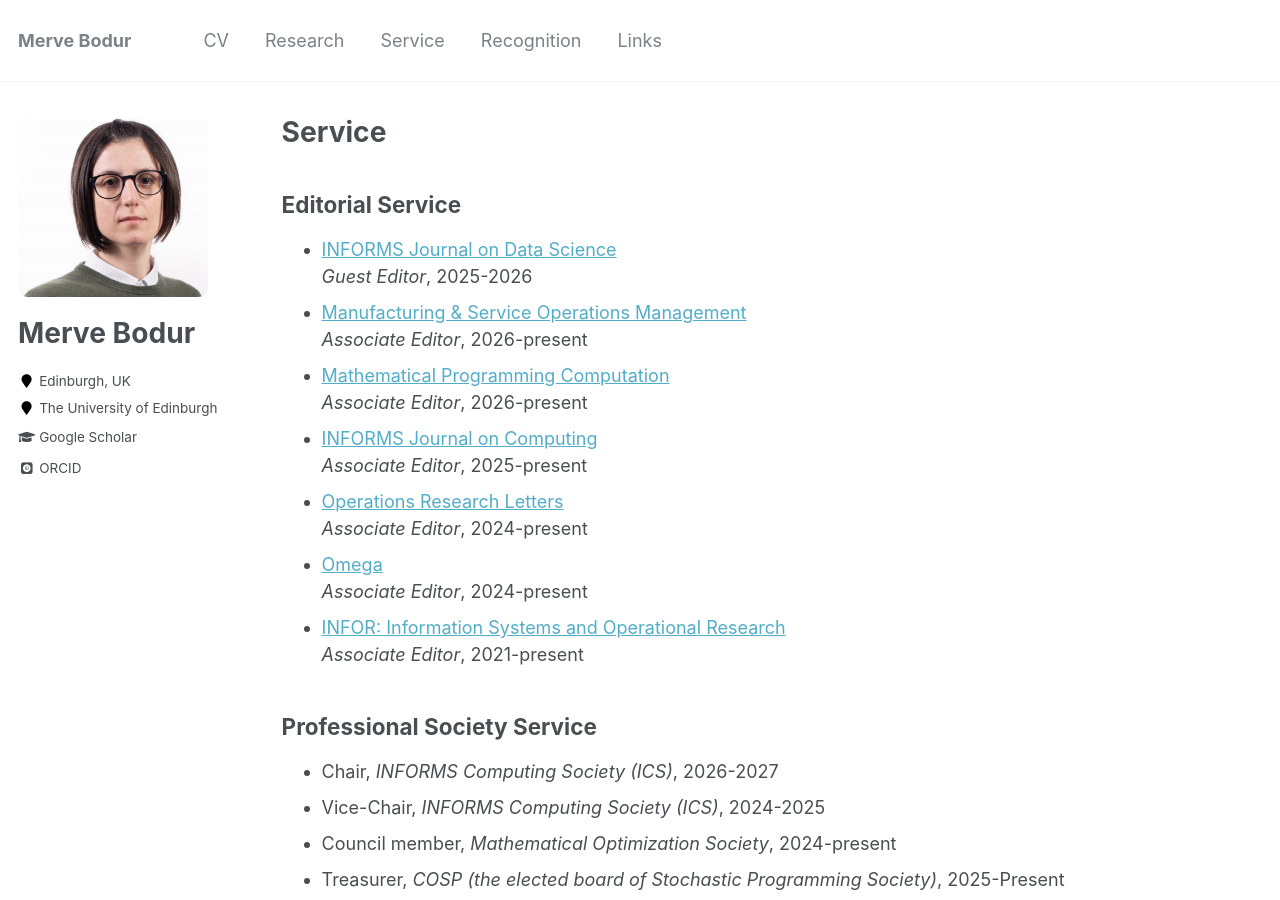
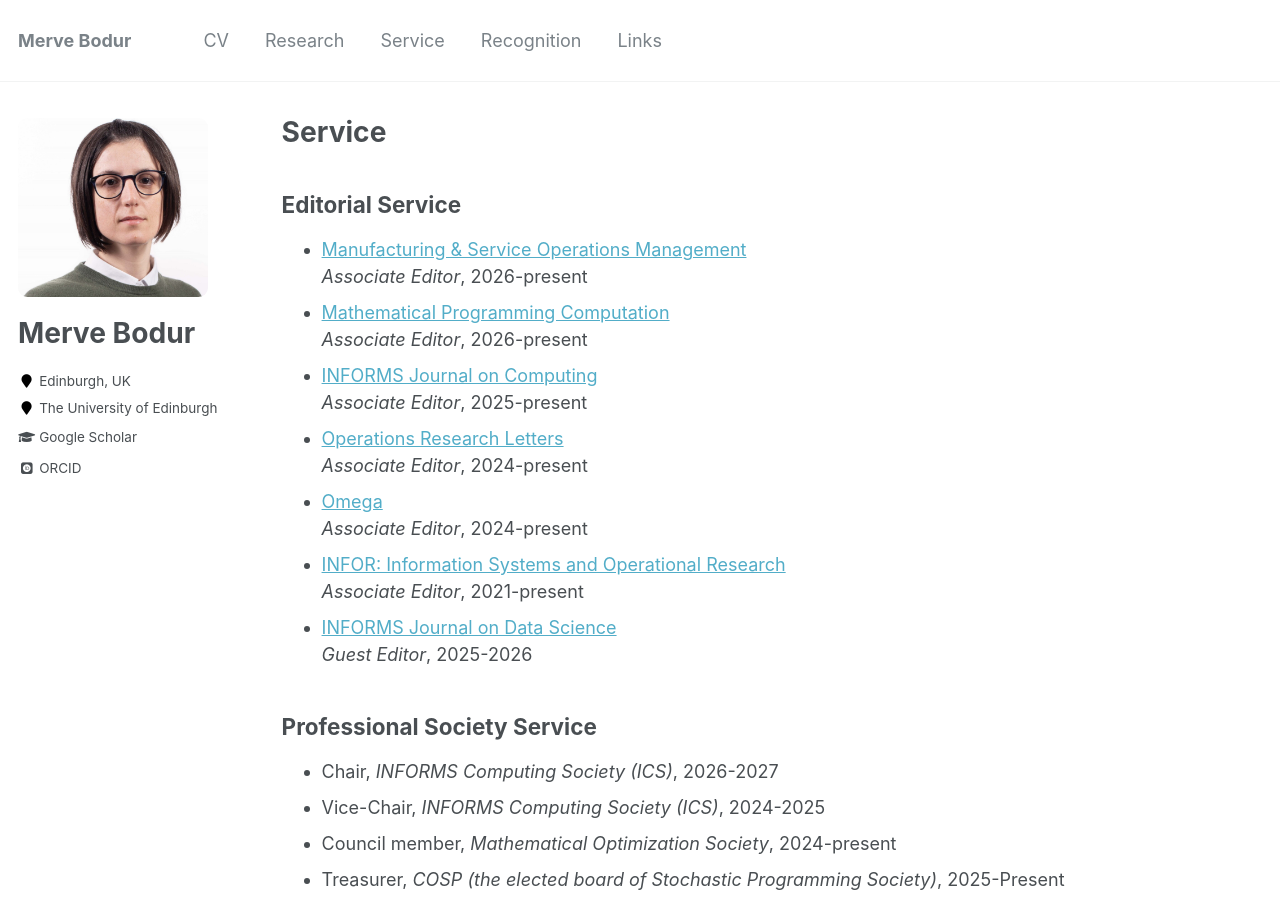
Before and after one commit to mervebodur/mervebodur.github.io, a Jekyll site: the page built from _pages/service.md, in a window 1280 px wide and 900 px high. Built offline with Jekyll 4.4.1, drawn with Linux system fonts in a browser that asks for light colours; some web fonts are replaced; part of the change alters nothing that is shown.

```diff
--- a/_pages/service.md
+++ b/_pages/service.md
@@ -7,8 +7,6 @@ author_profile: true
 
 ## Editorial Service
 
-- [INFORMS Journal on Data Science](https://pubsonline.informs.org/journal/ijds)\
-*Guest Editor*, 2025-2026
 - [Manufacturing & Service Operations Management](https://pubsonline.informs.org/journal/msom)\
 *Associate Editor*, 2026-present
 - [Mathematical Programming Computation](https://link.springer.com/journal/12532)\
@@ -21,6 +19,8 @@ author_profile: true
 *Associate Editor*, 2024-present
 - [INFOR: Information Systems and Operational Research](https://www.tandfonline.com/journals/tinf20)\
 *Associate Editor*, 2021-present
+- [INFORMS Journal on Data Science](https://pubsonline.informs.org/journal/ijds)\
+*Guest Editor*, 2025-2026
 
 <!-- - **Referee**: Mathematical Programming, Operations Research, Management Science, Mathematics of Operations Research, Manufacturing and Service Operations Management, Production and Operations Management, INFORMS Journal on Computing, Mathematical Programming Computation, Transportation Science, European Journal of Operational Research, IISE Transactions, INFORMS Journal on Optimization, Journal of Optimization Theory and Applications and others. -->
 
```
